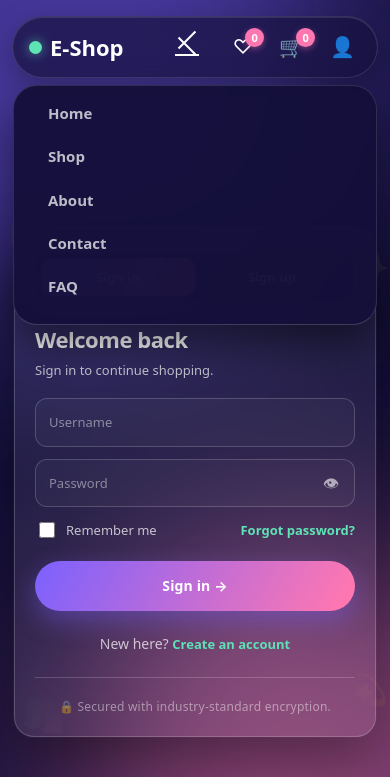
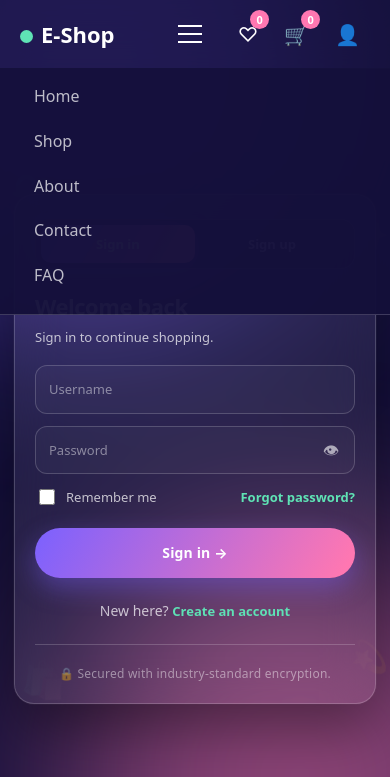
Before and after one commit to Trapcoder003/OnlineStore, a Django app: page /accounts/login/ in a window 390 px wide, after a click that opens the changed part. Shown: the top 777 px of the page. Run offline with Django 5.2, Linux system fonts and the light colour scheme.

```diff
--- a/shopApp/static/styles/styleHome.css
+++ b/shopApp/static/styles/styleHome.css
@@ -1,6 +1,6 @@
 /* ============================================================
    E-SHOP · styleHome.css
-   Base + navbar + hero carousel + editorial homepage sections
+   Base + hero carousel + editorial homepage sections
    Mobile-first responsive design
    ============================================================ */
 
@@ -44,142 +44,6 @@ body::after { width: 380px; height: 380px; background: var(--pink); bottom: -120
 
 .wrap { max-width: 1200px; margin: 0 auto; padding: 0 20px; }
 .page { padding: 20px 20px 60px; }
-
-/* ============================================================
-   NAVBAR - MODERN FLOATING GLASS PILL
-   ============================================================ */
-.nav {
-  position: sticky;
-  top: 16px; /* Floats down slightly from the top */
-  z-index: 50;
-
-  /* Floating Pill Setup */
-  width: calc(100% - 32px);
-  max-width: 1100px;
-  margin: 16px auto 24px;
-
-  /* Modern Glass Look */
-  background: rgba(20, 16, 58, 0.65);
-  backdrop-filter: blur(24px);
-  -webkit-backdrop-filter: blur(24px);
-  border: 1px solid rgba(255, 255, 255, 0.12);
-  border-radius: 99px;
-  box-shadow:
-    0 10px 30px rgba(0, 0, 0, 0.3),
-    inset 0 1px 0 rgba(255, 255, 255, 0.1); /* 3D glass edge highlight */
-}
-
-.nav .wrap {
-  display: flex;
-  align-items: center;
-  gap: 16px;
-  height: 64px;
-  padding: 0 12px 0 20px; /* Tighter padding inside the pill */
-  max-width: 100%;
-}
-
-/* Brand */
-.brand {
-  font-weight: 800;
-  font-size: 20px;
-  display: inline-flex;
-  align-items: center;
-  white-space: nowrap;
-  transition: transform 0.2s;
-}
-.brand:hover { transform: scale(1.03); }
-.brand i {
-  display: inline-block;
-  width: 12px;
-  height: 12px;
-  margin-right: 8px;
-  background: var(--mint);
-  border-radius: 50%;
-  flex-shrink: 0;
-  box-shadow: 0 0 12px rgba(95, 227, 181, 0.6); /* Glowing dot */
-}
-
-/* Desktop Links */
-.links {
-  display: flex;
-  gap: 4px;
-  margin-left: auto;
-  margin-right: 12px;
-}
-.links a {
-  position: relative;
-  padding: 8px 16px;
-  color: var(--soft);
-  font-size: 14px;
-  font-weight: 600;
-  border-radius: 99px; /* Pill shape for hover */
-  transition: all 0.25s ease;
-}
-.links a:hover {
-  color: #fff;
-  background: rgba(255, 255, 255, 0.1); /* Soft background on hover */
-}
-
-/* Icons */
-.icons { display: flex; gap: 6px; align-items: center; }
-.icon {
-  position: relative;
-  padding: 8px;
-  font-size: 18px;
-  line-height: 1;
-  display: inline-flex;
-  align-items: center;
-  justify-content: center;
-  min-width: 40px;
-  min-height: 40px;
-  border-radius: 50%; /* Circle hover */
-  transition: background 0.2s;
-}
-.icon:hover { background: rgba(255, 255, 255, 0.1); }
-.icon b {
-  position: absolute;
-  top: 2px;
-  right: 2px;
-  min-width: 18px;
-  height: 18px;
-  padding: 0 4px;
-  border-radius: 99px;
-  background: var(--pink);
-  font-size: 10px;
-  line-height: 18px;
-  text-align: center;
-  color: #fff;
-  font-weight: 800;
-  box-shadow: 0 2px 6px rgba(255, 119, 177, 0.4);
-}
-
-/* Modern Burger Menu */
-#nav-toggle { display: none; }
-.burger {
-  display: none;
-  margin-left: auto;
-  padding: 10px;
-  cursor: pointer;
-  border-radius: 50%;
-  transition: background 0.2s;
-}
-.burger:hover { background: rgba(255, 255, 255, 0.1); }
-.burger span {
-  display: block;
-  width: 22px;
-  height: 2px;
-  margin: 5px 0;
-  background: #fff;
-  transition: transform 0.3s ease, opacity 0.3s ease;
-}
-
-/* Animate Burger to X */
-#nav-toggle:checked ~ .wrap .burger span:nth-child(1) {
-  transform: translateY(7px) rotate(45deg);
-}
-#nav-toggle:checked ~ .wrap .burger span:nth-child(2) {
-  transform: translateY(-7px) rotate(-45deg);
-}
 
 /* ============================================================
    BUTTONS
@@ -664,64 +528,9 @@ footer { margin-top: 80px; padding: 48px 0 26px; border-top: 1px solid var(--lin
 .icon b.bump { animation: bump 0.4s; }
 
 /* ============================================================
-   TABLET / MOBILE NAVBAR FIXES (≤ 900px)
+   TABLET (≤ 900px)
    ============================================================ */
 @media (max-width: 900px) {
-  .nav {
-    top: 12px; /* Float slightly closer to top on mobile */
-    width: calc(100% - 24px);
-  }
-
-  .nav .wrap {
-    height: 60px;
-    padding: 0 12px 0 16px;
-  }
-
-  .burger { display: block; }
-  .icons { margin-left: 0; }
-
-  /* Floating Mobile Menu Dropdown */
-  .links {
-    position: absolute;
-    top: 72px; /* Sits right below the floating navbar */
-    left: 0;
-    right: 0;
-    flex-direction: column;
-    margin: 0;
-    padding: 12px;
-
-    /* Match the glass pill style */
-    background: rgba(20, 16, 58, 0.85);
-    backdrop-filter: blur(24px);
-    -webkit-backdrop-filter: blur(24px);
-    border: 1px solid rgba(255, 255, 255, 0.12);
-    border-radius: 24px;
-    box-shadow: 0 20px 40px rgba(0, 0, 0, 0.5);
-
-    /* Animation */
-    opacity: 0;
-    transform: translateY(-10px) scale(0.98);
-    pointer-events: none;
-    transition: all 0.3s cubic-bezier(0.3, 1.5, 0.5, 1);
-    transform-origin: top center;
-  }
-
-  #nav-toggle:checked ~ .wrap .links {
-    opacity: 1;
-    transform: translateY(0) scale(1);
-    pointer-events: auto;
-  }
-
-  .links a {
-    padding: 14px 18px;
-    font-size: 15px;
-    border-radius: 12px;
-    border-bottom: none; /* Remove old border */
-  }
-  .links a:hover {
-    background: rgba(255, 255, 255, 0.08);
-  }
-
   .hero-wrap { min-height: 360px; border-radius: 22px; }
   .hero-slide { padding: 40px 32px; }
   .hero-emoji { font-size: 46px; }
@@ -737,18 +546,13 @@ footer { margin-top: 80px; padding: 48px 0 26px; border-top: 1px solid var(--lin
 }
 
 /* ============================================================
-   MOBILE (≤ 768px) — critical fixes
+   MOBILE (≤ 768px)
    ============================================================ */
 @media (max-width: 768px) {
   .wrap { padding: 0 16px; }
   .page { padding: 12px 16px 40px; }
 
-  /* Mobile Nav Adjustments */
-  .brand { font-size: 18px; }
-  .brand i { width: 10px; height: 10px; margin-right: 6px; }
-  .icon { font-size: 18px; padding: 6px; min-width: 36px; min-height: 36px; }
-
-  /* HERO — no fixed min-height, auto-grows with content */
+  /* HERO */
   .hero { margin: 6px 0 28px; }
   .hero-wrap {
     min-height: auto;
@@ -773,12 +577,12 @@ footer { margin-top: 80px; padding: 48px 0 26px; border-top: 1px solid var(--lin
   .hero-dot { width: 8px; height: 8px; }
   .hero-dot.active { width: 26px; }
 
-  /* WELCOME - Mobile Adjustments for Background Image */
+  /* WELCOME */
   .welcome-editorial {
     margin: 20px auto 40px;
     padding: 40px 20px;
     border-radius: 20px;
-    background-position: 70% center; /* Shifts image so the best part shows on mobile */
+    background-position: 70% center;
   }
   .welcome-pill { padding: 6px 14px; font-size: 10px; margin-bottom: 16px; }
   .welcome-editorial h1 { font-size: clamp(26px, 8.5vw, 38px); margin-bottom: 14px; }
@@ -791,14 +595,14 @@ footer { margin-top: 80px; padding: 48px 0 26px; border-top: 1px solid var(--lin
   .ws-item strong { font-size: 20px; }
   .ws-item small { font-size: 9px; }
 
-  /* SECTIONS — reduced margin */
+  /* SECTIONS */
   .section { margin: 40px 0; }
   .section-head { margin-bottom: 18px; gap: 10px; }
   .section-head h2 { font-size: clamp(20px, 6vw, 26px); }
   .section-eyebrow { font-size: 10px; margin-bottom: 6px; }
   .section-link { padding: 8px 14px; font-size: 12px; min-height: 36px; }
 
-  /* CATEGORIES — 2 cols with proportional cards, not fixed height */
+  /* CATEGORIES */
   .category-grid { grid-template-columns: 1fr 1fr; gap: 10px; }
   .category-card {
     padding: 18px 14px 20px;
@@ -810,7 +614,7 @@ footer { margin-top: 80px; padding: 48px 0 26px; border-top: 1px solid var(--lin
   .category-card h3 { font-size: 13px; line-height: 1.2; padding-right: 16px; }
   .category-arrow { bottom: 12px; right: 12px; font-size: 14px; }
 
-  /* SEARCH — full stacked, but tidy */
+  /* SEARCH */
   .search-card {
     flex-direction: column;
     align-items: stretch;
@@ -838,7 +642,7 @@ footer { margin-top: 80px; padding: 48px 0 26px; border-top: 1px solid var(--lin
     font-size: 14px;
   }
 
-  /* TRUST — 2 cols on mobile (looks less sparse than 1) */
+  /* TRUST */
   .trust-grid { grid-template-columns: 1fr 1fr; gap: 10px; }
   .trust-card { padding: 20px 16px; }
   .trust-icon { font-size: 24px; margin-bottom: 10px; }
@@ -883,7 +687,6 @@ footer { margin-top: 80px; padding: 48px 0 26px; border-top: 1px solid var(--lin
   .category-emoji { font-size: 26px; }
   .category-card h3 { font-size: 12px; }
 
-  /* On very small phones, trust cards go 1-col again */
   .trust-grid { grid-template-columns: 1fr; }
 
   .cta-card { padding: 32px 16px; }
@@ -908,7 +711,7 @@ footer { margin-top: 80px; padding: 48px 0 26px; border-top: 1px solid var(--lin
    ============================================================ */
 .toast-container {
   position: fixed;
-  top: 80px; /* Sits below the navbar */
+  top: 80px;
   left: 50%;
   transform: translateX(-50%);
   z-index: 9999;
@@ -947,7 +750,6 @@ footer { margin-top: 80px; padding: 48px 0 26px; border-top: 1px solid var(--lin
   transform: translateY(0);
 }
 
-/* Color variations */
 .toast-popup.success { border-color: #5fe3b5; background: rgba(20, 50, 40, 0.95); }
 .toast-popup.success .t-icon { color: #5fe3b5; }
 
@@ -956,6 +758,7 @@ footer { margin-top: 80px; padding: 48px 0 26px; border-top: 1px solid var(--lin
 
 .toast-popup.info { border-color: #7b61ff; background: rgba(30, 25, 60, 0.95); }
 .toast-popup.info .t-icon { color: #7b61ff; }
+
 /* ============================================================
    BUTTON LOADING SPINNER
    ============================================================ */
```
Also changed, not shown: shopApp/templates/pages/home.html (+2 -8 lines).
